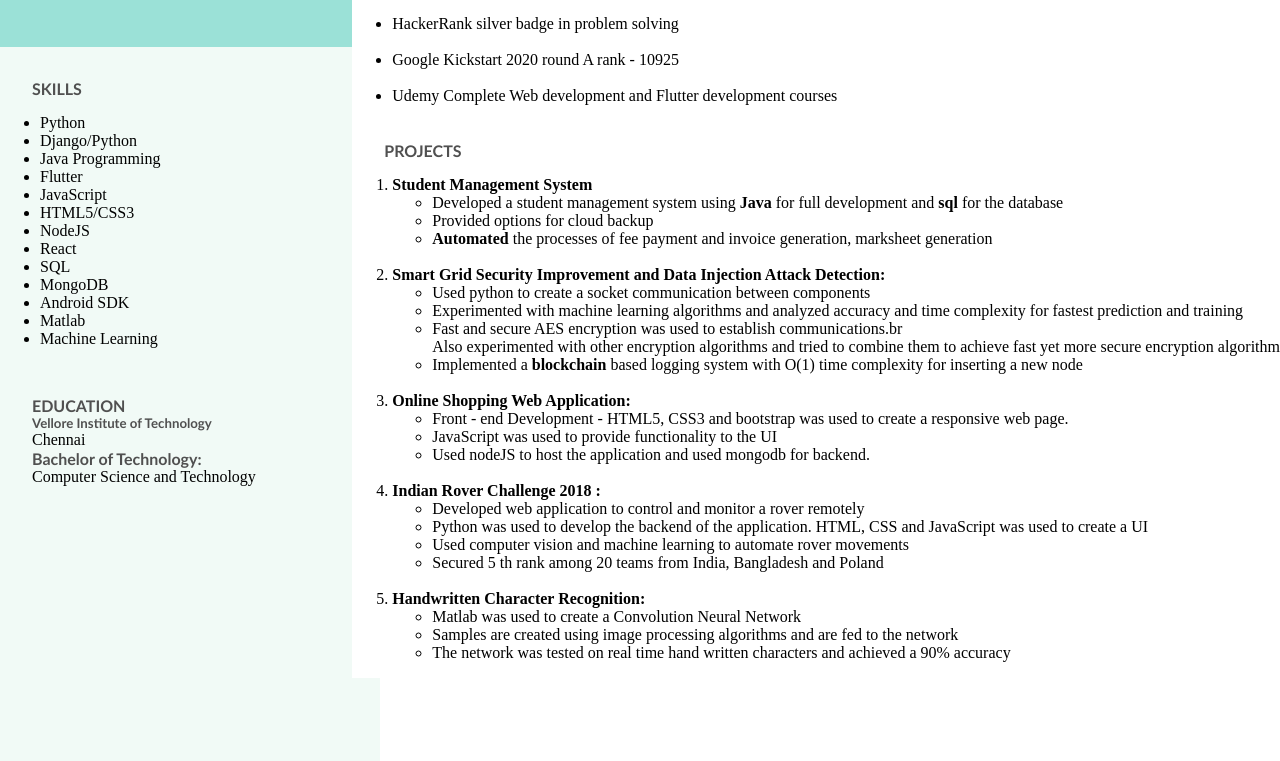
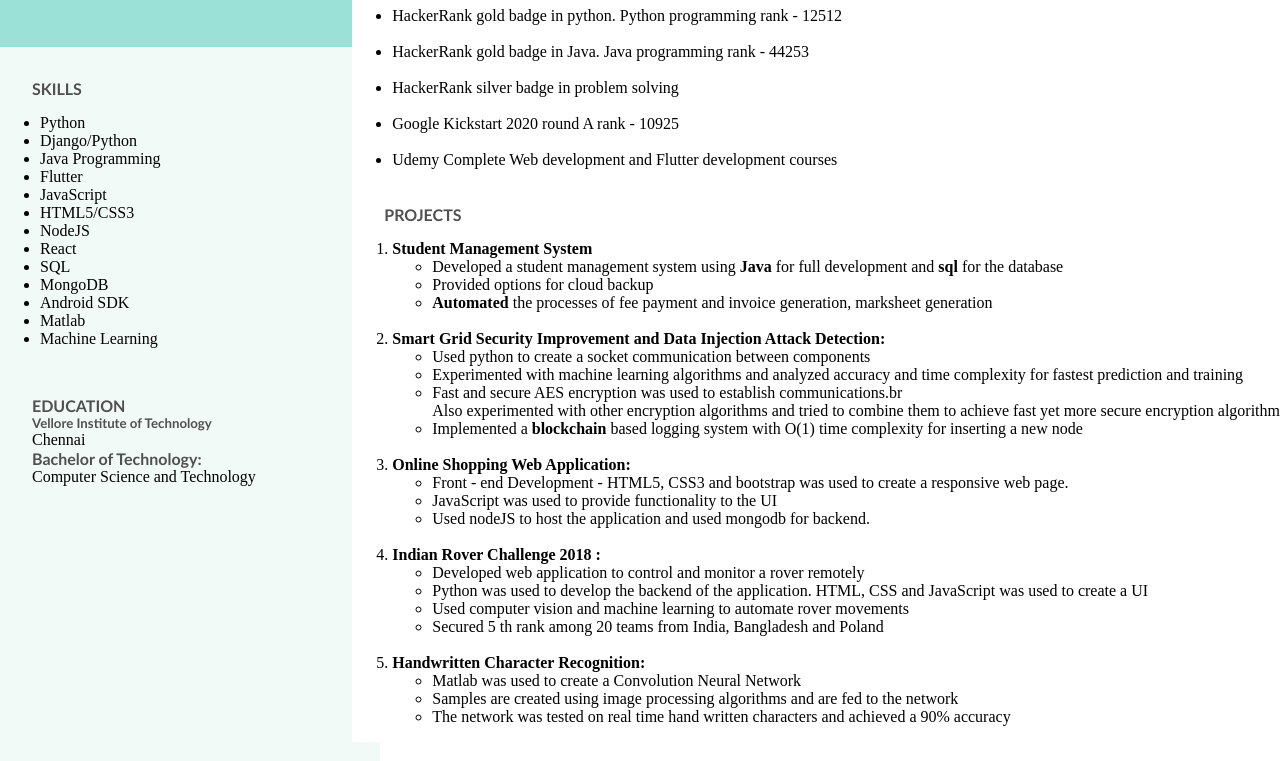
Before and after one commit to Casperrules/RESUME, a plain HTML site: page index.html in a window 1280 px wide. Shown: the part 352-1113 px from the top of the page. Drawn offline with Linux system fonts and the light colour scheme.

Commit message:
Update index.html

```diff
--- a/index.html
+++ b/index.html
@@ -76,7 +76,7 @@
             </p>
         </div>
 
-        <div id="mainBody" style="width: 75%; position: relative; float:right; bottom: 82rem; width: fit-content;margin-left: 0;">
+        <div id="mainBody" style="width: 75%; position: relative; float:right; bottom: 78rem; width: fit-content;margin-left: 0;">
             <h4 style="margin: 0; padding-left: 2rem;">
                 ACCOMPLISHMENTS
             </h4>
```
